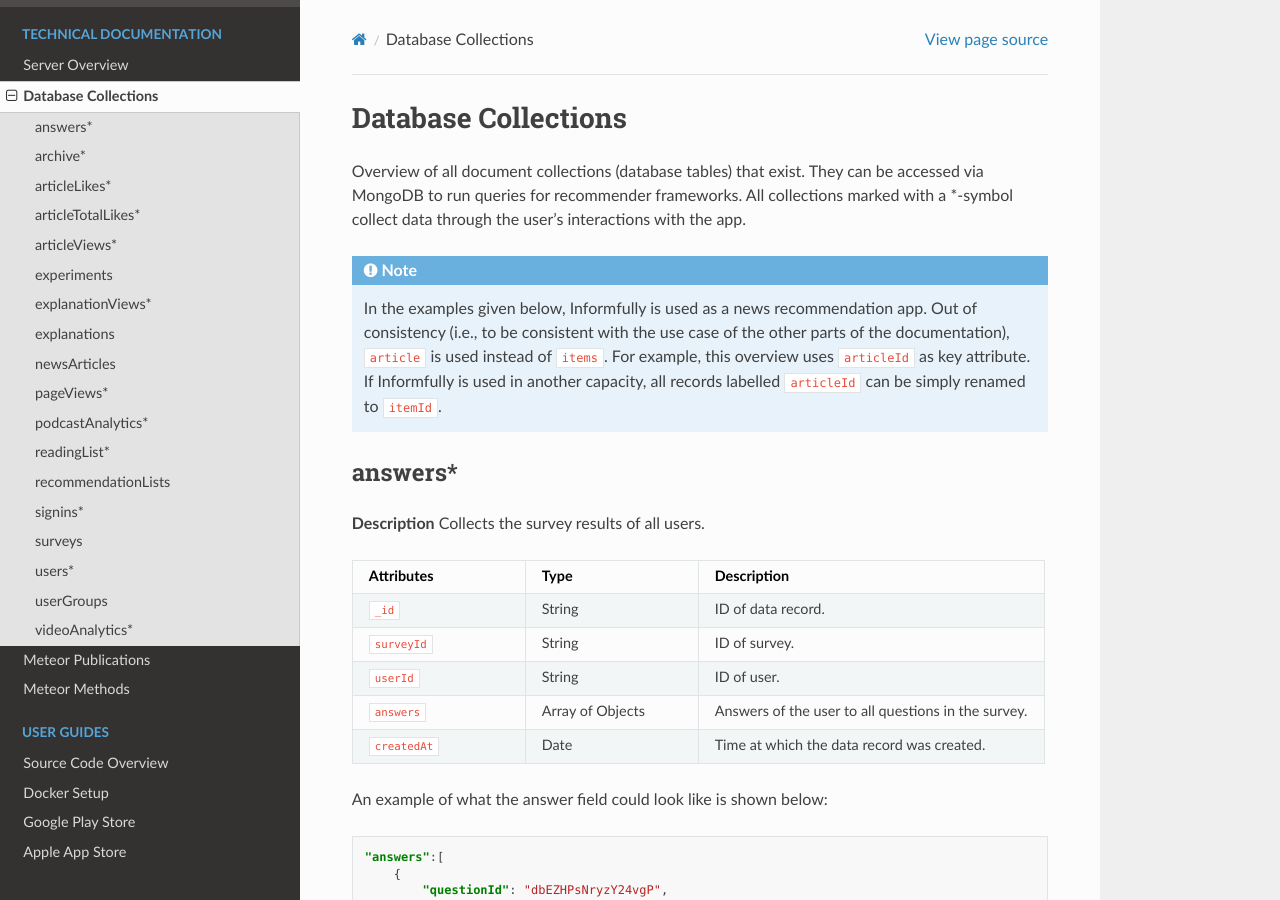
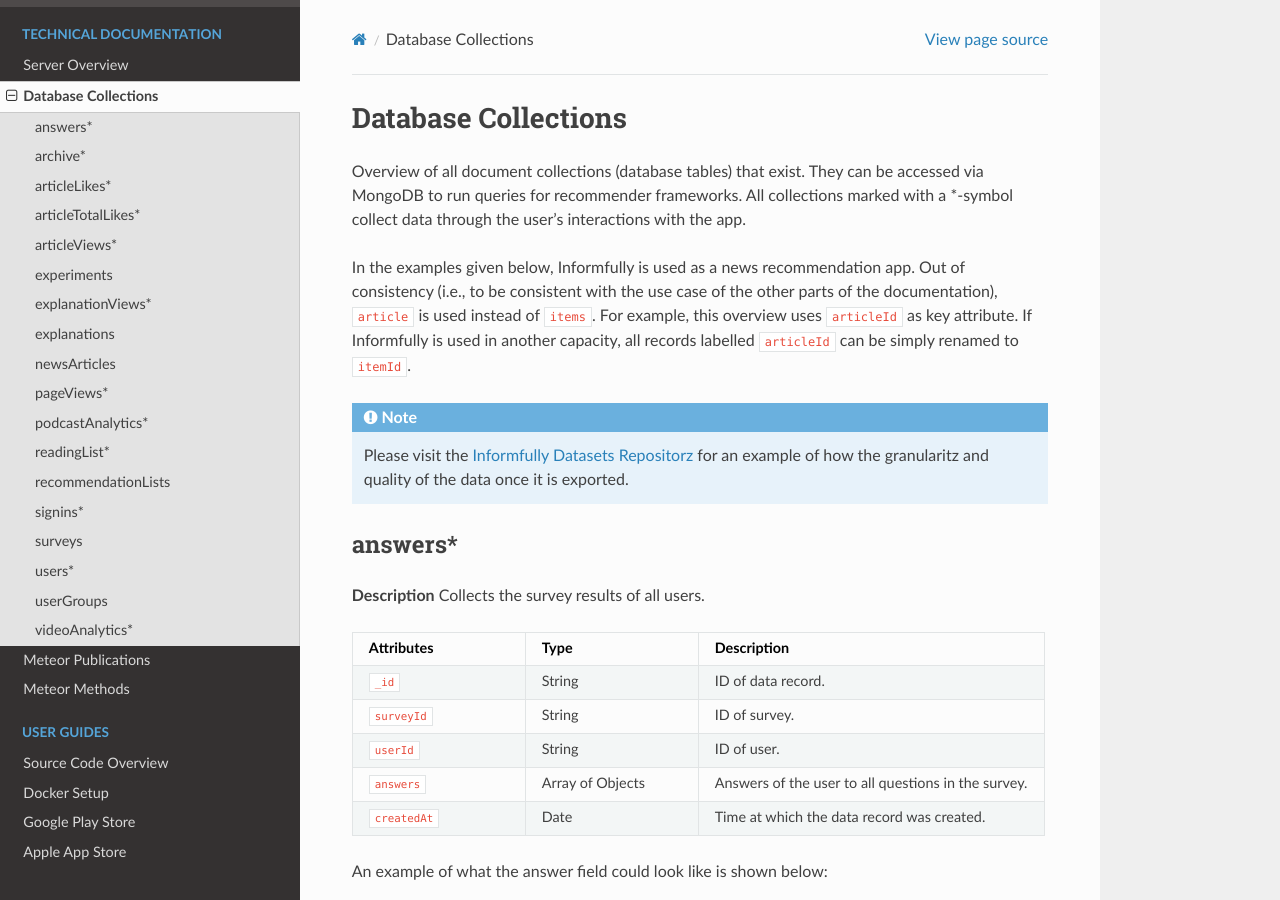
Before and after one commit to Informfully/Documentation, a Sphinx documentation site: the page built from docs/source/database.rst, in a window 1280 px wide and 900 px high. Built offline with Sphinx 7.4.7 and the Read the Docs theme 2.0.0, drawn with Linux system fonts in a browser that asks for light colours.

Commit message:
Update database.rst

```diff
--- a/docs/source/database.rst
+++ b/docs/source/database.rst
@@ -5,12 +5,14 @@ Overview of all document collections (database tables) that exist.
 They can be accessed via MongoDB to run queries for recommender frameworks.
 All collections marked with a \*-symbol collect data through the user's interactions with the app.
 
+In the examples given below, Informfully is used as a news recommendation app.
+Out of consistency (i.e., to be consistent with the use case of the other parts of the documentation), ``article`` is used instead of ``items``.
+For example, this overview uses ``articleId`` as key attribute.
+If Informfully is used in another capacity, all records labelled ``articleId`` can be simply renamed to ``itemId``.
+
 .. note::
 
-  In the examples given below, Informfully is used as a news recommendation app.
-  Out of consistency (i.e., to be consistent with the use case of the other parts of the documentation), ``article`` is used instead of ``items``.
-  For example, this overview uses ``articleId`` as key attribute.
-  If Informfully is used in another capacity, all records labelled ``articleId`` can be simply renamed to ``itemId``.
+  Please visit the `Informfully Datasets Repositorz <https://github.com/Informfully/Datasets>`_ for an example of how the granularitz and quality of the data once it is exported.
 
 answers*
 --------
```
